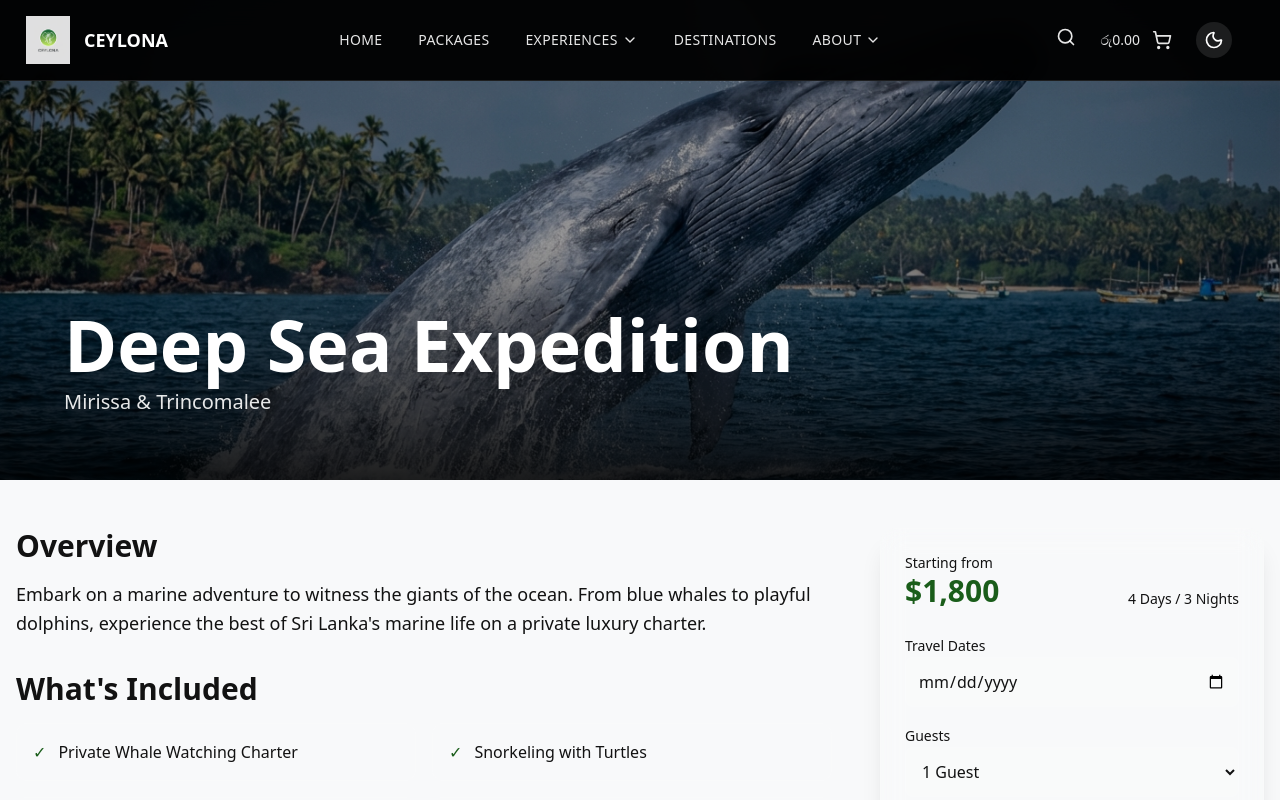
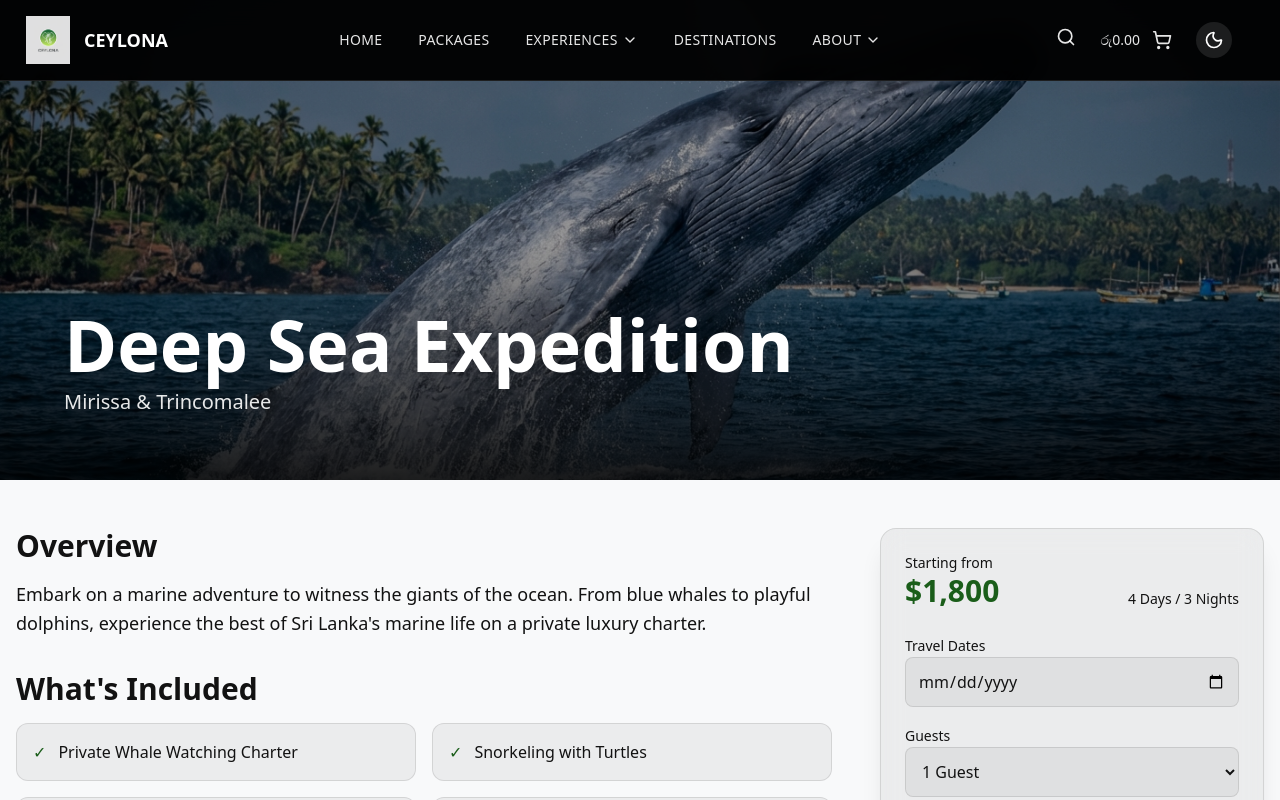
Before and after one commit to Sandalu-Xe/ceylona, a Next.js app: page /packages/deep-sea in a window 1280 px wide. Shown: the top 800 px of the page. Built offline with nearby package versions, Linux system fonts and the light colour scheme.

Commit message:
dark mode

```diff
--- a/app/packages/[slug]/page.tsx
+++ b/app/packages/[slug]/page.tsx
@@ -156,7 +156,7 @@ export default function PackageDetail() {
                         <h2 className="text-3xl font-bold mb-4">What&apos;s Included</h2>
                         <ul className="grid grid-cols-1 sm:grid-cols-2 gap-4">
                             {pkg.features.map((feature, idx) => (
-                                <li key={idx} className="flex items-center gap-3 p-4 rounded-xl bg-white/5 border border-white/10">
+                                <li key={idx} className="flex items-center gap-3 p-4 rounded-xl bg-black/5 dark:bg-white/5 border border-black/10 dark:border-white/10">
                                     <span className="text-primary">✓</span>
                                     {feature}
                                 </li>
@@ -178,7 +178,7 @@ export default function PackageDetail() {
 
                 {/* Booking Sidebar */}
                 <div className="relative">
-                    <div className="sticky top-8 p-6 rounded-2xl bg-white/5 border border-white/10 backdrop-blur-md shadow-xl">
+                    <div className="sticky top-8 p-6 rounded-2xl bg-black/5 dark:bg-white/5 border border-black/10 dark:border-white/10 backdrop-blur-md shadow-xl">
                         <div className="flex justify-between items-end mb-6">
                             <div>
                                 <p className="text-sm text-muted-foreground">Starting from</p>
@@ -192,11 +192,11 @@ export default function PackageDetail() {
                         <div className="space-y-4 mb-6">
                             <div className="space-y-2">
                                 <label className="text-sm font-medium">Travel Dates</label>
-                                <input type="date" className="w-full p-3 rounded-lg bg-white/10 border border-white/10 focus:border-primary outline-none" />
+                                <input type="date" className="w-full p-3 rounded-lg bg-black/5 dark:bg-white/10 border border-black/10 dark:border-white/10 focus:border-primary outline-none" />
                             </div>
                             <div className="space-y-2">
                                 <label className="text-sm font-medium">Guests</label>
-                                <select className="w-full p-3 rounded-lg bg-white/10 border border-white/10 focus:border-primary outline-none">
+                                <select className="w-full p-3 rounded-lg bg-black/5 dark:bg-white/10 border border-black/10 dark:border-white/10 focus:border-primary outline-none">
                                     <option>1 Guest</option>
                                     <option>2 Guests</option>
                                     <option>3 Guests</option>
--- a/app/page.tsx
+++ b/app/page.tsx
@@ -111,7 +111,7 @@ const travelExperiences = [
 
 export default function Home() {
   return (
-    <main className="min-h-screen bg-white">
+    <main className="min-h-screen bg-background text-foreground">
       {/* Hero Section */}
       <section className="relative h-screen flex items-center justify-center overflow-hidden">
         {/* Background Image */}
@@ -214,7 +214,7 @@ export default function Home() {
       </section>
 
       {/* Explore Section */}
-      <section className="relative bg-white text-black py-24">
+      <section className="relative bg-background text-foreground py-24">
         <div className="max-w-7xl mx-auto px-6 grid grid-cols-1 md:grid-cols-2 gap-12 items-center">
           <div className="relative h-[400px] md:h-[600px] w-full rounded-2xl overflow-hidden order-2 md:order-1">
             <Image
@@ -233,7 +233,7 @@ export default function Home() {
             <div className="flex items-center gap-4">
               <p className="text-lg text-gray-600">Discover our premium collection</p>
               <Link href="/experiences">
-                <button className="w-12 h-12 bg-black text-white rounded-full flex items-center justify-center hover:bg-gray-800 transition-colors shadow-lg">
+                <button className="w-12 h-12 bg-foreground text-background rounded-full flex items-center justify-center hover:opacity-90 transition-colors shadow-lg">
                   <svg className="w-6 h-6" fill="none" stroke="currentColor" viewBox="0 0 24 24"><path strokeLinecap="round" strokeLinejoin="round" strokeWidth="2" d="M17 8l4 4m0 0l-4 4m4-4H3" /></svg>
                 </button>
               </Link>
--- a/components/ui/product-card.tsx
+++ b/components/ui/product-card.tsx
@@ -28,7 +28,7 @@ export default function ProductCard({
 
     return (
         <div
-            className="group relative bg-white rounded-lg overflow-hidden shadow-md hover:shadow-xl transition-all duration-300"
+            className="group relative bg-white dark:bg-white/5 rounded-lg overflow-hidden shadow-md hover:shadow-xl transition-all duration-300"
             onMouseEnter={() => setIsHovered(true)}
             onMouseLeave={() => setIsHovered(false)}
         >
@@ -77,12 +77,12 @@ export default function ProductCard({
             {/* Product Info */}
             <div className="p-4 text-center">
                 <Link href={href}>
-                    <h3 className="text-sm font-medium text-gray-800 mb-2 hover:text-blue-600 transition-colors line-clamp-2">
+                    <h3 className="text-sm font-medium text-gray-800 dark:text-gray-200 mb-2 hover:text-blue-600 transition-colors line-clamp-2">
                         {name}
                     </h3>
                 </Link>
                 <div className="flex items-center justify-center space-x-2">
-                    <span className="text-lg font-bold text-gray-900">
+                    <span className="text-lg font-bold text-gray-900 dark:text-white">
                         රු{price.toLocaleString('en-US', { minimumFractionDigits: 2 })}
                     </span>
                     {originalPrice && (
--- a/components/ui/product-carousel.tsx
+++ b/components/ui/product-carousel.tsx
@@ -31,16 +31,16 @@ export default function ProductCarousel({
     };
 
     return (
-        <section className="py-16 bg-gray-50">
+        <section className="py-16 bg-gray-50 dark:bg-background">
             <div className="max-w-7xl mx-auto px-6">
                 {/* Section Header */}
                 <div className="text-center mb-12">
                     {subtitle && (
-                        <p className="text-sm text-gray-600 uppercase tracking-wider mb-2">
+                        <p className="text-sm text-gray-600 dark:text-gray-400 uppercase tracking-wider mb-2">
                             {subtitle}
                         </p>
                     )}
-                    <h2 className="text-4xl md:text-5xl font-bold text-gray-900">
+                    <h2 className="text-4xl md:text-5xl font-bold text-gray-900 dark:text-white">
                         {title}
                     </h2>
                 </div>
@@ -50,7 +50,7 @@ export default function ProductCarousel({
                     {/* Left Arrow */}
                     <button
                         onClick={() => scroll('left')}
-                        className="absolute left-0 top-1/2 -translate-y-1/2 -translate-x-4 z-10 w-12 h-12 bg-gray-800 text-white rounded-full flex items-center justify-center shadow-lg hover:bg-gray-700 transition-colors"
+                        className="absolute left-0 top-1/2 -translate-y-1/2 -translate-x-4 z-10 w-12 h-12 bg-gray-800 dark:bg-white dark:text-black text-white rounded-full flex items-center justify-center shadow-lg hover:bg-gray-700 dark:hover:bg-gray-200 transition-colors"
                         aria-label="Scroll Left"
                     >
                         <ChevronLeft className="w-6 h-6" />
@@ -68,7 +68,7 @@ export default function ProductCarousel({
                     {/* Right Arrow */}
                     <button
                         onClick={() => scroll('right')}
-                        className="absolute right-0 top-1/2 -translate-y-1/2 translate-x-4 z-10 w-12 h-12 bg-gray-800 text-white rounded-full flex items-center justify-center shadow-lg hover:bg-gray-700 transition-colors"
+                        className="absolute right-0 top-1/2 -translate-y-1/2 translate-x-4 z-10 w-12 h-12 bg-gray-800 dark:bg-white dark:text-black text-white rounded-full flex items-center justify-center shadow-lg hover:bg-gray-700 dark:hover:bg-gray-200 transition-colors"
                         aria-label="Scroll Right"
                     >
                         <ChevronRight className="w-6 h-6" />
```
